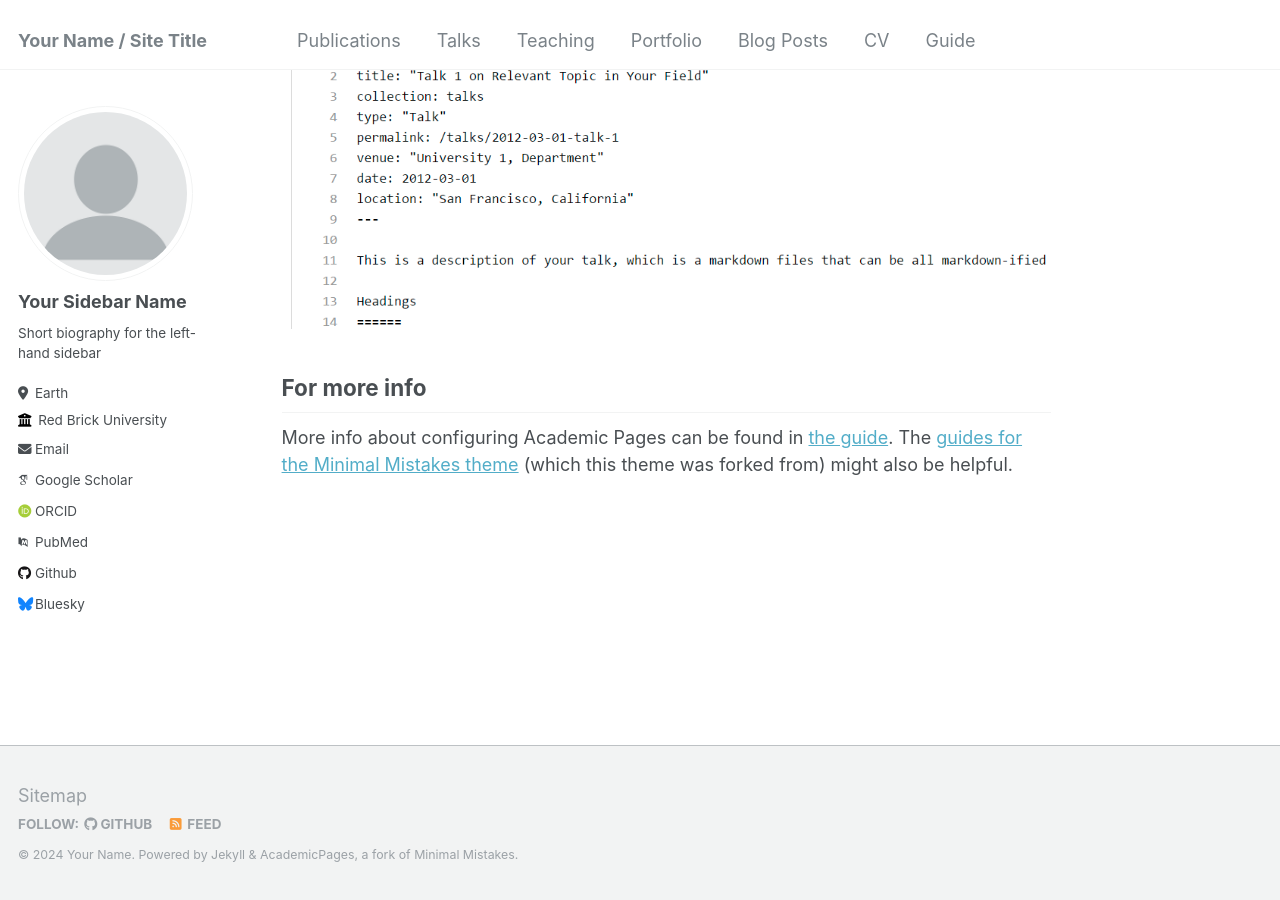
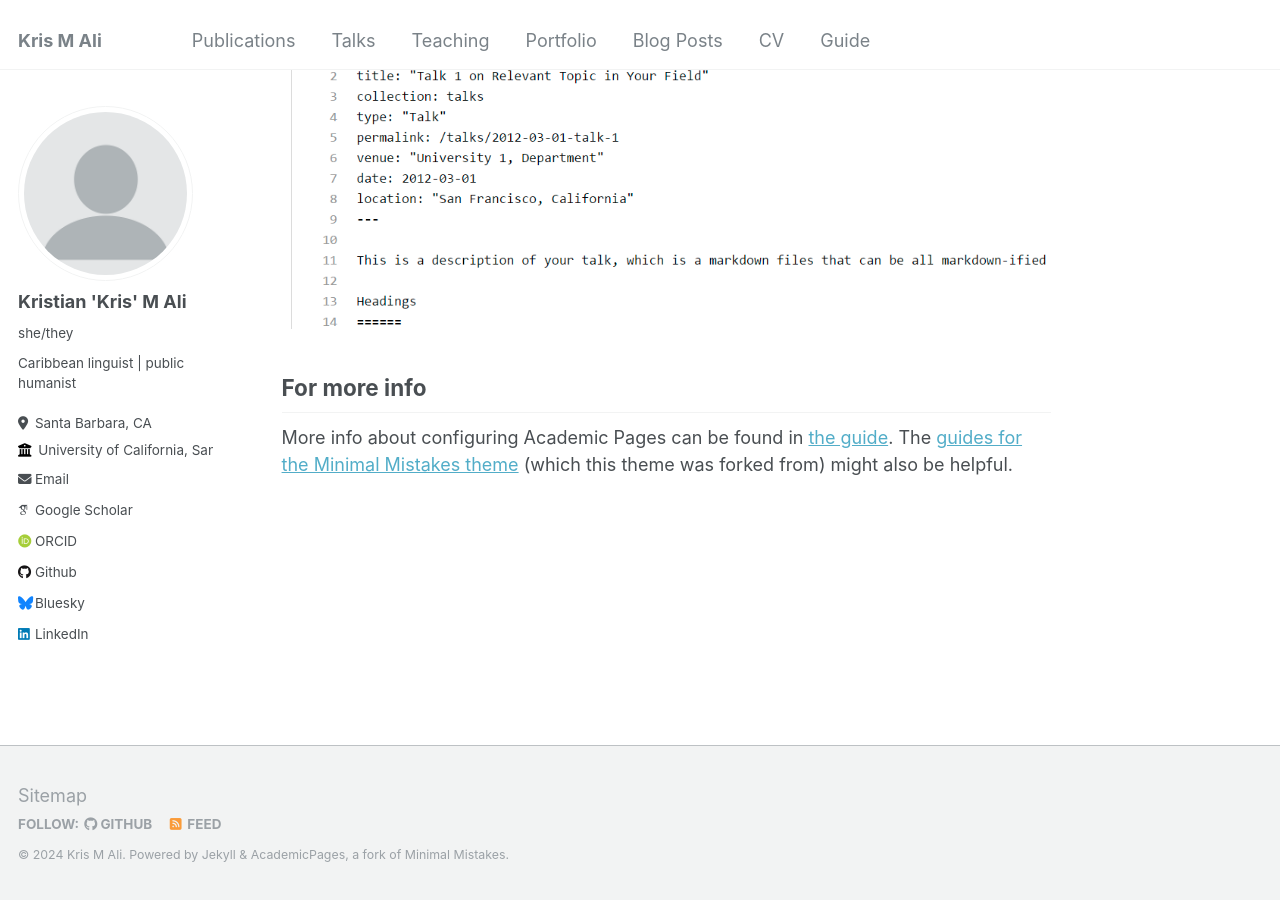
Before and after one commit to krispyali/krispyali.github.io, a Jekyll site: the page built from _pages/about.md, in a window 1280 px wide and 900 px high, scrolled down 2660 px. Built offline with Jekyll 4.4.1, drawn with Linux system fonts in a browser that asks for light colours; some web fonts are replaced.

Commit message:
Update _config.yml
Basic edits/urls

```diff
--- a/_config.yml
+++ b/_config.yml
@@ -8,10 +8,10 @@
 
 # Basic Site Settings
 locale                   : "en-US"
-title                    : "Your Name / Site Title"
+title                    : "Kris M Ali"
 title_separator          : "-"
-name                     : &name "Your Name"
-description              : &description "personal description"
+name                     : &name "Kris M Ali"
+description              : &description "Academic website for Kris M Ali"
 url                      : https://academicpages.github.io # the base hostname & protocol for your site e.g. "https://mmistakes.github.io"
 baseurl                  : "" # the subpath of your site, e.g. "/blog"
 repository               : "academicpages/academicpages.github.io"
@@ -22,28 +22,28 @@ repository               : "academicpages/academicpages.github.io"
 author:
   # Biographic information
   avatar           : "profile.png"
-  name             : "Your Sidebar Name"
-  pronouns         : # example: "she/her"
-  bio              : "Short biography for the left-hand sidebar"
-  location         : "Earth"
-  employer         : "Red Brick University"
+  name             : "Kristian 'Kris' M Ali"
+  pronouns         : "she/they"
+  bio              : "Caribbean linguist | public humanist"
+  location         : "Santa Barbara, CA"
+  employer         : "University of California, Santa Barbara"
   uri              : # URL
-  email            : "none@example.org"
+  email            : "kristianali@ucsb.edu"
 
   # Academic websites
   arxiv            : # URL - Update with the correct link to your profile
-  googlescholar    : "https://scholar.google.com/citations?user=PS_CX0AAAAAJ"
+  googlescholar    : "https://scholar.google.com/citations?user=XNKxIYsAAAAJ&hl=en"
   impactstory      : # URL
   orcid            : "http://orcid.org/yourorcidurl"
   semantic         : # URL
-  pubmed           : "https://www.ncbi.nlm.nih.gov/pubmed/?term=john+snow"
+  pubmed           : # URL
   researchgate     : # URL
 
   # Repositories and software development
   bitbucket        : # Username - Update with your username on the site
   codepen          : # Username
   dribbble         : # Username
-  github           : "academicpages"
+  github           : "krispyali"
   kaggle           : # Username
   stackoverflow    : # User number or user number and name (i.e., use "1" or "1/jeff-atwood")
 
@@ -57,7 +57,7 @@ author:
   keybase          : # Username
   instagram        : # Username
   lastfm           : # Username
-  linkedin         : # Username
+  linkedin         : "https://www.linkedin.com/in/kristymali/"
   mastodon         : # URL
   medium           : # URL
   pinterest        : # Username
```
